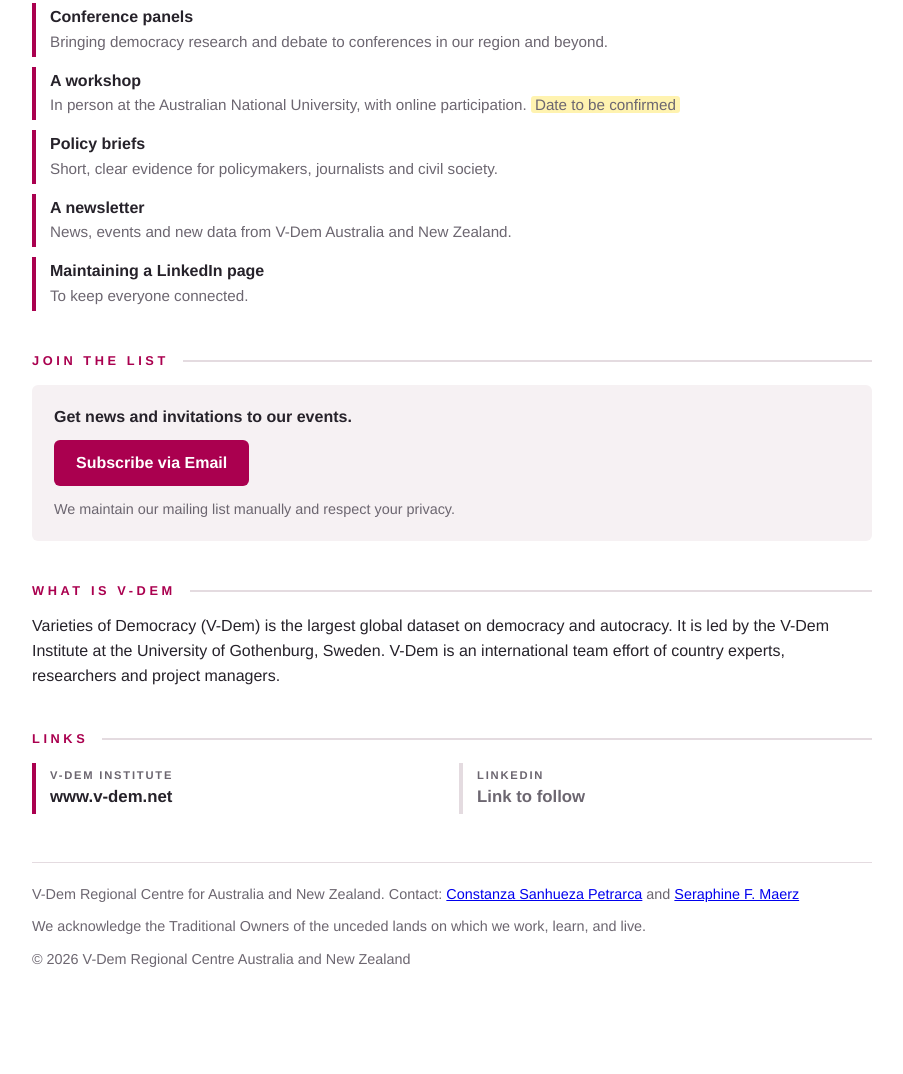
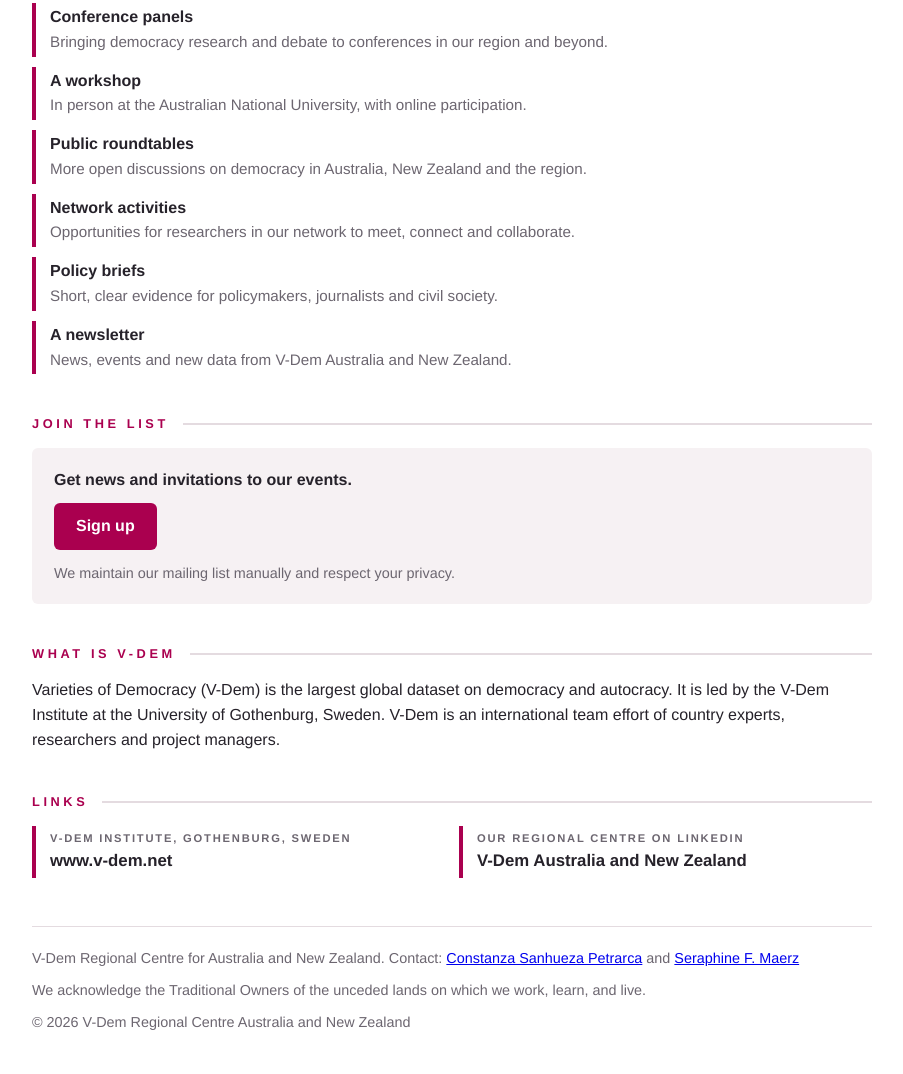
Before and after one commit to v-dem-anz/v-dem-anz.github.io, a plain HTML site: page index.html in a window 1280 px wide. Shown: the part 1429-2503 px from the top of the page, without its empty margins (188-1091 px from the left). Before the commit the page ends 2439 px from the top, so only its background shows below. Drawn offline with Linux system fonts and the light colour scheme.

Commit message:
Add sign-up form, LinkedIn link, and update 2027 plans and Directors
Co-Authored-By: Claude Opus 5.5 <noreply@anthropic.com>

```diff
--- a/index.html
+++ b/index.html
@@ -26,7 +26,6 @@
   .card p{ margin-top:10px; }
   ul{ margin:10px 0 0 20px; }
   li{ margin:4px 0; }
-  .tbc{ background:#fff3b0; padding:0 4px; border-radius:3px; }
   .links{ display:grid; grid-template-columns:repeat(auto-fit,minmax(240px,1fr)); gap:14px; margin-top:6px; }
   .links a{ display:block; border-left:4px solid var(--mag); padding:4px 14px; text-decoration:none; color:var(--ink); }
   .links small{ display:block; font-size:.7rem; letter-spacing:.16em; text-transform:uppercase; color:var(--grey); font-weight:700; }
@@ -43,8 +42,6 @@
   .join{ background:var(--soft); border-radius:6px; padding:20px 22px; }
   .join .btn, .card .btn{ display:inline-block; padding:11px 22px; font-weight:700; color:#fff; background:var(--mag); border-radius:6px; text-decoration:none; }
   .join .fine{ margin-top:12px; font-size:.9rem; color:var(--grey); }
-  .lk-tbc{ border-left:4px solid var(--line); padding:4px 14px; color:var(--grey); }
-  .lk-tbc small{ display:block; font-size:.7rem; letter-spacing:.16em; text-transform:uppercase; font-weight:700; }
   footer{ margin-top:48px; padding:20px 0 40px; border-top:1px solid var(--line); color:var(--grey); font-size:.9rem; }
 </style>
 </head>
@@ -62,10 +59,10 @@
     <p class="lead">The V-Dem Regional Centre for Australia and New Zealand is planned to be run jointly by the Australian National University and the University of Melbourne. It will bring comparative democracy research, data and public debate to our region.</p>
   </section>
 
-  <h2>Directors and Project Managers</h2>
+  <h2>Directors</h2>
   <div class="dirs">
-    <div class="dir"><img src="photos/sanhueza.jpg" alt="Constanza Sanhueza Petrarca"><div><b>Constanza Sanhueza Petrarca</b><span>Director and Project Manager, V-Dem Regional Centre Australia and New Zealand<br>Senior Lecturer, Australian National University</span></div></div>
-    <div class="dir"><img src="photos/maerz.jpg" alt="Seraphine F. Maerz"><div><b>Seraphine F. Maerz</b><span>Director and Project Manager, V-Dem Regional Centre Australia and New Zealand<br>Senior Lecturer, University of Melbourne</span></div></div>
+    <div class="dir"><img src="photos/sanhueza.jpg" alt="Constanza Sanhueza Petrarca"><div><b><a href="https://researchportalplus.anu.edu.au/en/persons/constanza-sanhueza/">Constanza Sanhueza Petrarca</a></b><span>Director and Project Manager, V-Dem Regional Centre Australia and New Zealand<br>Senior Lecturer, Australian National University</span></div></div>
+    <div class="dir"><img src="photos/maerz.jpg" alt="Seraphine F. Maerz"><div><b><a href="https://seraphinem.github.io/">Seraphine F. Maerz</a></b><span>Director and Project Manager, V-Dem Regional Centre Australia and New Zealand<br>Senior Lecturer, University of Melbourne</span></div></div>
   </div>
 
   <h2>First event</h2>
@@ -96,16 +93,17 @@
   <p>We are creating an international network of researchers working on democracy. In 2027 we plan to organise:</p>
   <ul class="acts" style="margin-top:12px">
     <li><b>Conference panels</b><span>Bringing democracy research and debate to conferences in our region and beyond.</span></li>
-    <li><b>A workshop</b><span>In person at the Australian National University, with online participation. <span class="tbc">Date to be confirmed</span></span></li>
+    <li><b>A workshop</b><span>In person at the Australian National University, with online participation.</span></li>
+    <li><b>Public roundtables</b><span>More open discussions on democracy in Australia, New Zealand and the region.</span></li>
+    <li><b>Network activities</b><span>Opportunities for researchers in our network to meet, connect and collaborate.</span></li>
     <li><b>Policy briefs</b><span>Short, clear evidence for policymakers, journalists and civil society.</span></li>
     <li><b>A newsletter</b><span>News, events and new data from V-Dem Australia and New Zealand.</span></li>
-    <li><b>Maintaining a LinkedIn page</b><span>To keep everyone connected.</span></li>
   </ul>
 
   <h2>Join the list</h2>
   <div class="join">
     <b>Get news and invitations to our events.</b>
-    <p style="margin-top:10px"><a class="btn" href="mailto:constanza.sanhueza@anu.edu.au?subject=V-Dem%20Regional%20Centre%20Email%20List%20Subscription&amp;body=Hi%2C%20please%20add%20me%20to%20the%20V-Dem%20Regional%20Centre%20email%20list.">Subscribe via Email</a></p>
+    <p style="margin-top:10px"><a class="btn" href="https://forms.gle/kYwDdbdGdMkD3DHD6">Sign up</a></p>
     <p class="fine">We maintain our mailing list manually and respect your privacy.</p>
   </div>
 
@@ -114,10 +112,8 @@
 
   <h2>Links</h2>
   <div class="links">
-    <a href="https://www.v-dem.net"><small>V-Dem Institute</small><b>www.v-dem.net</b></a>
-    <!-- LinkedIn: when the page exists, replace this div with
-         <a href="https://www.linkedin.com/company/YOUR-PAGE"><small>LinkedIn</small><b>V-Dem Australia and New Zealand</b></a> -->
-    <div class="lk-tbc"><small>LinkedIn</small><b>Link to follow</b></div>
+    <a href="https://www.v-dem.net"><small>V-Dem Institute, Gothenburg, Sweden</small><b>www.v-dem.net</b></a>
+    <a href="https://www.linkedin.com/company/v-dem-regional-center-for-australia-and-new-zealand/posts/"><small>Our Regional Centre on LinkedIn</small><b>V-Dem Australia and New Zealand</b></a>
   </div>
 
   <footer>
```
